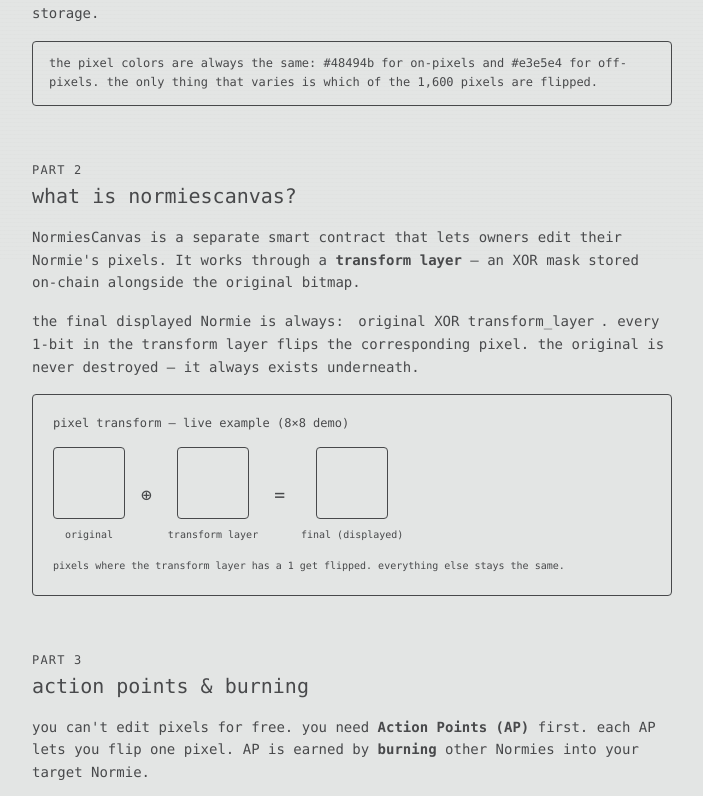
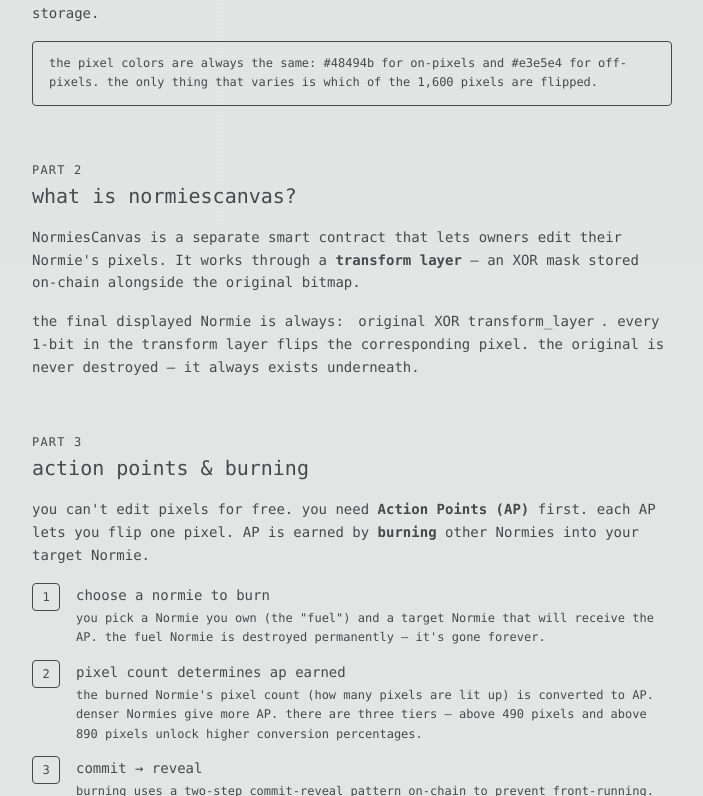
Before and after one commit to astercast/NormiesArchive, a Next.js app: page /how-it-works in a window 1280 px wide. Shown: the part 538-1334 px from the top of the page, without its empty margins (288-991 px from the left). Built offline with nearby package versions, Linux system fonts and the light colour scheme.

Commit message:
Add files via upload

```diff
--- a/app/api/leaderboards/route.ts
+++ b/app/api/leaderboards/route.ts
@@ -1,7 +1,7 @@
 import { NextResponse } from "next/server";
 import { getLeaderboards } from "@/lib/indexer";
 
-export const revalidate = 300;
+export const dynamic     = "force-dynamic";
 export const maxDuration = 300;
 
 export async function GET() {
--- a/app/how-it-works/page.tsx
+++ b/app/how-it-works/page.tsx
@@ -40,44 +40,6 @@
   );
 }
 
-function PixelGrid({ pattern, label }: { pattern: number[]; label: string }) {
-  return (
-    <div className="flex flex-col items-center gap-2">
-      <div
-        className="grid gap-px bg-n-border border border-n-border rounded"
-        style={{ gridTemplateColumns: "repeat(8, 1fr)", width: 72, height: 72 }}
-      >
-        {pattern.map((on, i) => (
-          <div key={i} className={on ? "bg-n-text" : "bg-n-bg"} />
-        ))}
-      </div>
-      <span className="text-[10px] font-mono text-n-faint">{label}</span>
-    </div>
-  );
-}
-
-const DEMO_ORIGINAL = [
-  1,1,0,0,0,0,1,1,
-  1,0,0,0,0,0,0,1,
-  0,0,1,0,0,1,0,0,
-  0,0,0,0,0,0,0,0,
-  0,0,0,1,1,0,0,0,
-  0,0,1,0,0,1,0,0,
-  1,0,0,0,0,0,0,1,
-  1,1,0,0,0,0,1,1,
-];
-const DEMO_TRANSFORM = [
-  0,0,0,0,0,0,0,0,
-  0,0,0,0,0,0,0,0,
-  0,0,0,0,0,0,0,0,
-  0,1,0,0,0,0,1,0,
-  0,1,0,0,0,0,1,0,
-  0,0,0,0,0,0,0,0,
-  0,0,0,0,0,0,0,0,
-  0,0,0,0,0,0,0,0,
-];
-const DEMO_FINAL = DEMO_ORIGINAL.map((v, i) => v ^ DEMO_TRANSFORM[i]);
-
 export default function HowItWorksPage() {
   return (
     <div className="max-w-2xl mx-auto px-4 py-12 space-y-14">
@@ -114,21 +76,6 @@
         <p className="text-sm font-mono text-n-muted leading-relaxed">
           the final displayed Normie is always: <code className="bg-n-surface px-1.5 py-0.5 rounded text-n-text">original XOR transform_layer</code>. every 1-bit in the transform layer flips the corresponding pixel. the original is never destroyed — it always exists underneath.
         </p>
-
-        {/* XOR demo */}
-        <div className="border border-n-border rounded p-5 bg-n-surface space-y-4">
-          <div className="text-xs font-mono text-n-muted">pixel transform — live example (8×8 demo)</div>
-          <div className="flex items-center gap-4 flex-wrap">
-            <PixelGrid pattern={DEMO_ORIGINAL}   label="original" />
-            <span className="text-lg font-mono text-n-faint">⊕</span>
-            <PixelGrid pattern={DEMO_TRANSFORM}  label="transform layer" />
-            <span className="text-lg font-mono text-n-faint">=</span>
-            <PixelGrid pattern={DEMO_FINAL}      label="final (displayed)" />
-          </div>
-          <p className="text-[10px] font-mono text-n-faint leading-relaxed">
-            pixels where the transform layer has a 1 get flipped. everything else stays the same.
-          </p>
-        </div>
       </Section>
 
       {/* ── PART 3: AP & BURNING ── */}
```
